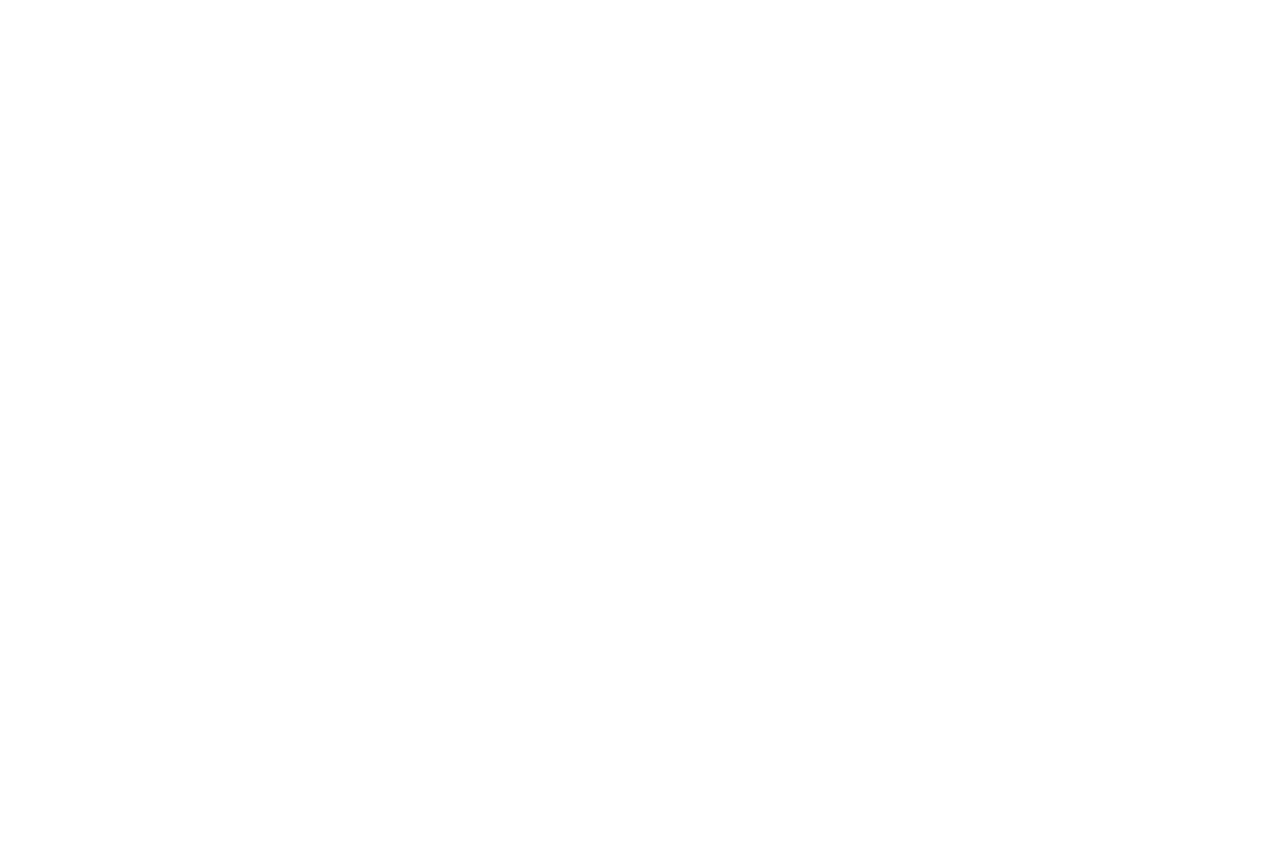
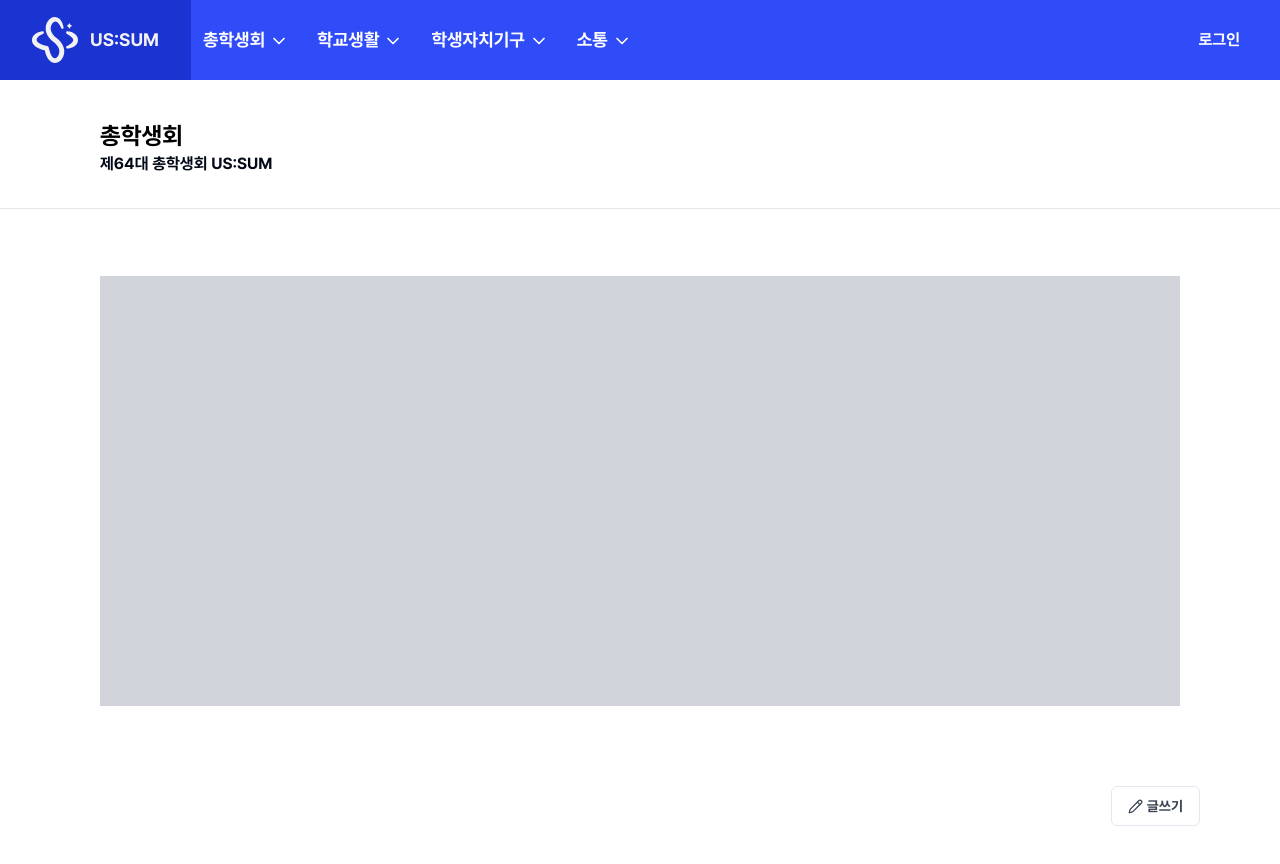
Before and after one commit to ssu-student-union/homepage-frontend, a React (Vite) app: page /intro in a window 1280 px wide. Before the commit this address had no page. Shown: the top 864 px of the page. Before the commit the page ends 800 px from the top, so only its background shows below. Built offline with nearby package versions, Linux system fonts and the light colour scheme.

Commit message:
feat: IntroPage First Commit

```diff
--- a/src/components/ui/button.tsx
+++ b/src/components/ui/button.tsx
@@ -21,6 +21,7 @@ const buttonVariants = cva(
           "bg-[#EBEBEB] text-paginationText text-xl font-medium hover:bg-accent rounded-sm",
         paginationLinkGhostStyle:
           "hover:bg-accent text-paginationText text-xl font-medium rounded-sm",
+        edit: "border border-input bg-background hover:bg-accent text-gray-700 hover:text-accent-foreground rounded-xs",
         link: "text-primary underline-offset-4 hover:underline",
       },
       size: {
--- /dev/null
+++ b/src/pages/intro/container/IntroContentSection.tsx
@@ -0,0 +1,7 @@
+export default function IntroContentSection() {
+  return (
+    <div className="h-[450px] w-full pt-[20px] md:px-[100px] xs:px-[50px] px-[25px]">
+      <div className="h-[430px] w-full bg-gray-300"></div>
+    </div>
+  );
+}
--- /dev/null
+++ b/src/pages/intro/container/IntroEditButton.tsx
@@ -0,0 +1,13 @@
+import { Button } from "@/components/ui/button";
+import { Pencil } from "lucide-react";
+
+export default function IntroEditButton() {
+  return (
+    <div className="h-[200px] w-full xl:px-[100px] lg:px-[80px] md:px-[70px] xs:px-[50px] px-[30px] flex items-center justify-end">
+      <Button variant="edit">
+        <Pencil size="15px" />
+        <div className="pl-1 font-bold">글쓰기</div>
+      </Button>
+    </div>
+  );
+}
--- /dev/null
+++ b/src/pages/intro/container/IntroNavSection.tsx
@@ -0,0 +1,7 @@
+export default function IntroNavSection() {
+  return (
+    <div className="h-[80px] w-full pt-[32px]">
+      <div className="h-[1px] w-full bg-[#E7E7E7]"></div>
+    </div>
+  );
+}
--- /dev/null
+++ b/src/pages/intro/container/IntroTitleSection.tsx
@@ -0,0 +1,8 @@
+export default function IntroTitleSection() {
+  return (
+    <div className="h-auto w-full mt-[120px] md:px-[100px] xs:px-[50px] px-[25px]">
+      <div className="text-2xl font-bold text-black">총학생회</div>
+      <div className="text-base font-bold">제64대 총학생회 US:SUM</div>
+    </div>
+  );
+}
--- /dev/null
+++ b/src/pages/intro/page.tsx
@@ -0,0 +1,17 @@
+import { Header, State } from "@/containers/common/Header/Header";
+import IntroTitleSection from "./container/IntroTitleSection";
+import IntroNavSection from "./container/IntroNavSection";
+import IntroContentSection from "./container/IntroContentSection";
+import IntroEditButton from "./container/IntroEditButton";
+
+export function IntroPage() {
+  return (
+    <>
+      <Header state={State.Logout} />
+      <IntroTitleSection />
+      <IntroNavSection />
+      <IntroContentSection />
+      <IntroEditButton />
+    </>
+  );
+}
--- a/src/pages/main/page.tsx
+++ b/src/pages/main/page.tsx
@@ -3,6 +3,7 @@ import { MainHeroSection } from "./containers/MainHeroSection";
 import { MainScheduleSection } from "./containers/MainScheduleSection";
 import Pagination from "@/components/Pagination";
 import { useCurrentPage } from "@/hooks/useCurrentPage";
+import Breadcrumb from "@/components/Breadcrumb";
 
 export function MainPage() {
   const { currentPage, handlePageChange } = useCurrentPage(1); // 페이지 상태 관리 훅
@@ -18,6 +19,7 @@ export function MainPage() {
         currentPage={currentPage}
         onPageChange={handlePageChange}
       />
+      <Breadcrumb items={["공지사항", "게시물1"]} />
     </>
   );
 }
--- a/src/pages/router.tsx
+++ b/src/pages/router.tsx
@@ -1,10 +1,12 @@
 import { Routes, Route } from "react-router-dom";
 import { MainPage } from "./main/page";
+import { IntroPage } from "./intro/page";
 
 export function MainRouter() {
   return (
     <Routes>
       <Route path="/" element={<MainPage />} />
+      <Route path="/intro" element={<IntroPage />} />
     </Routes>
   );
 }
--- a/tailwind.config.js
+++ b/tailwind.config.js
@@ -9,6 +9,13 @@ module.exports = {
   ],
   prefix: "",
   theme: {
+    screens: {
+      "2xl": "1920px",
+      xl: "1440px",
+      lg: "1080px",
+      md: "720px",
+      xs: "390px",
+    },
     container: {
       center: true,
       padding: "2rem",
```
